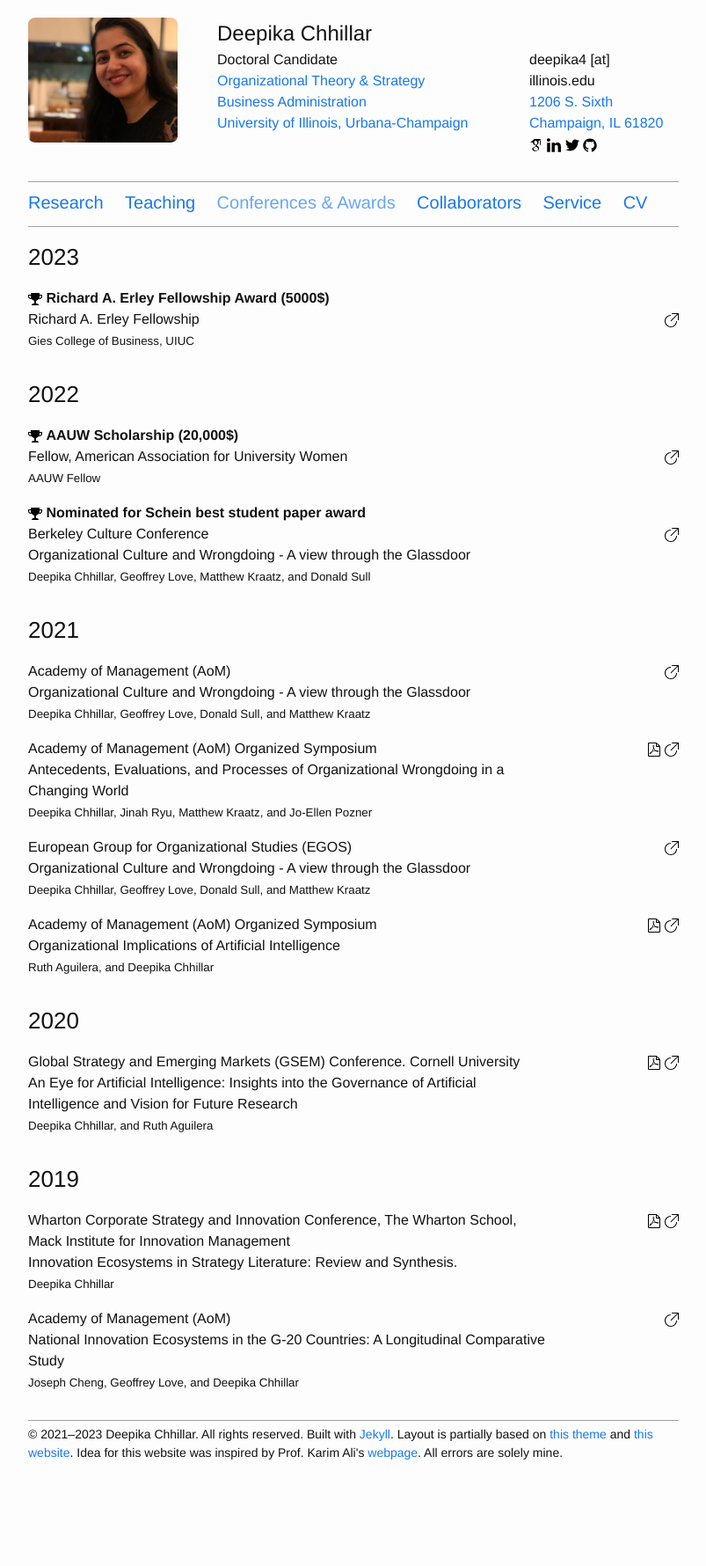
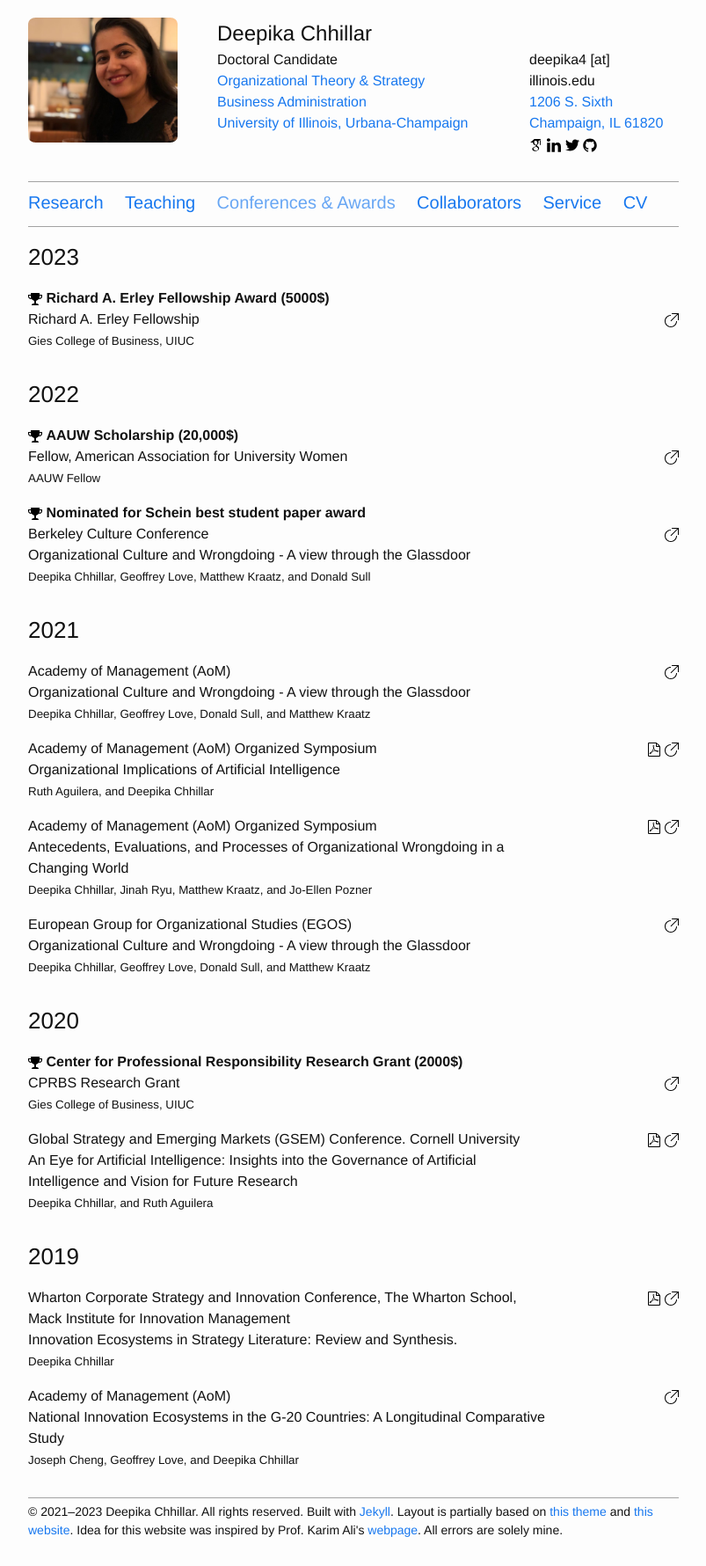
Before and after one commit to deepikachhillar/deepikachhillar.github.io, a Jekyll site: the page built from nav/conferences.md, in a window 1280 px wide. Shown: the whole page at 88% size, without its empty margins (238-1041 px from the left). Built offline with Jekyll 4.4.1, drawn with Linux system fonts in a browser that asks for light colours; before the commit the page ends 1692 px from its top, so only the background shows below that.

Commit message:
Update papers.yml

```diff
--- a/_data/papers.yml
+++ b/_data/papers.yml
@@ -33,6 +33,14 @@
 #   pages: 97--118
   link: https://journals.aom.org/doi/abs/10.5465/AMBPP.2021.12808symposium
 
+- id: ai_symposium
+  title: "Organizational Implications of Artificial Intelligence"
+  authors: Ruth Aguilera, and Deepika Chhillar
+  venue: Academy of Management (AoM) Organized Symposium
+  pdf: wd_symposium
+  year: 2021
+  link: https://journals.aom.org/doi/abs/10.5465/AMBPP.2021.12567symposium
+
 - id: wd_symposium
   title: "Antecedents, Evaluations, and Processes of Organizational Wrongdoing in a Changing World"
   authors: Deepika Chhillar, Jinah Ryu, Matthew Kraatz, and Jo-Ellen Pozner
@@ -49,6 +57,15 @@
   year: 2021
   link: https://www.egos.org/jart/prj3/egos/main.jart?rel=de&reserve-mode=active&content-id=1610525130808&subtheme_id=1568872441736&show_prog=yes
 
+- id: erley
+  title: "CPRBS Research Grant"
+  authors: Gies College of Business, UIUC
+#   venue: Berkeley Culture Conference
+  year: 2020
+#   pages: 97--118
+  link: https://giesbusiness.illinois.edu/responsibility
+  award: Center for Professional Responsibility Research Grant (2000$)
+
 - id: governance
   title: "An Eye for Artificial Intelligence: Insights into the Governance of Artificial Intelligence and Vision for Future Research"
   authors: Deepika Chhillar, and Ruth Aguilera
@@ -56,14 +73,6 @@
   year: 2020
   pdf: governance
   link: https://static1.squarespace.com/static/56eefd22859fd004540849e0/t/5fa58cb9bca7141c21b86f57/1604684987535/GSEM+Conference.pdf
-
-- id: ai_symposium
-  title: "Organizational Implications of Artificial Intelligence"
-  authors: Ruth Aguilera, and Deepika Chhillar
-  venue: Academy of Management (AoM) Organized Symposium
-  pdf: wd_symposium
-  year: 2021
-  link: https://journals.aom.org/doi/abs/10.5465/AMBPP.2021.12567symposium
 
 - id:
 # innovation
```
